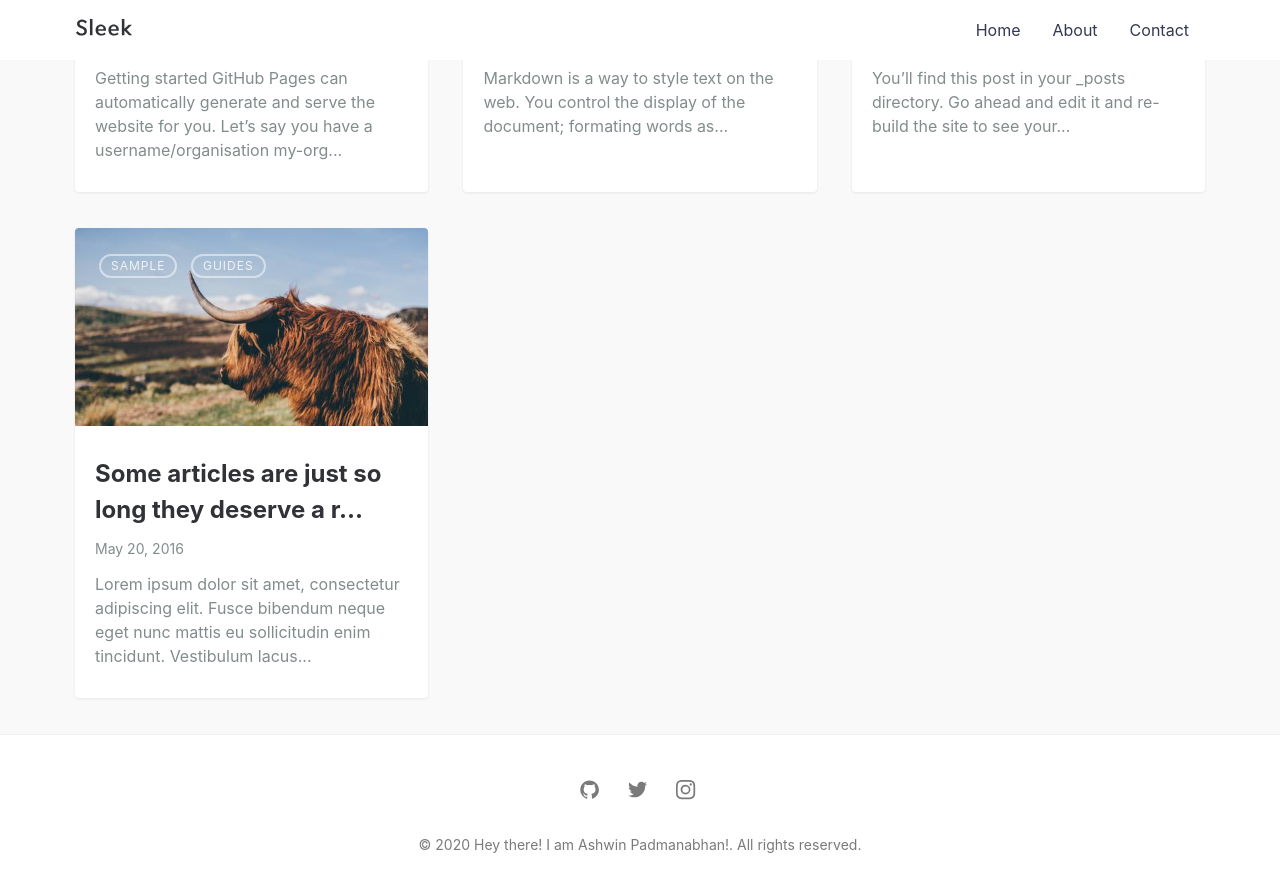
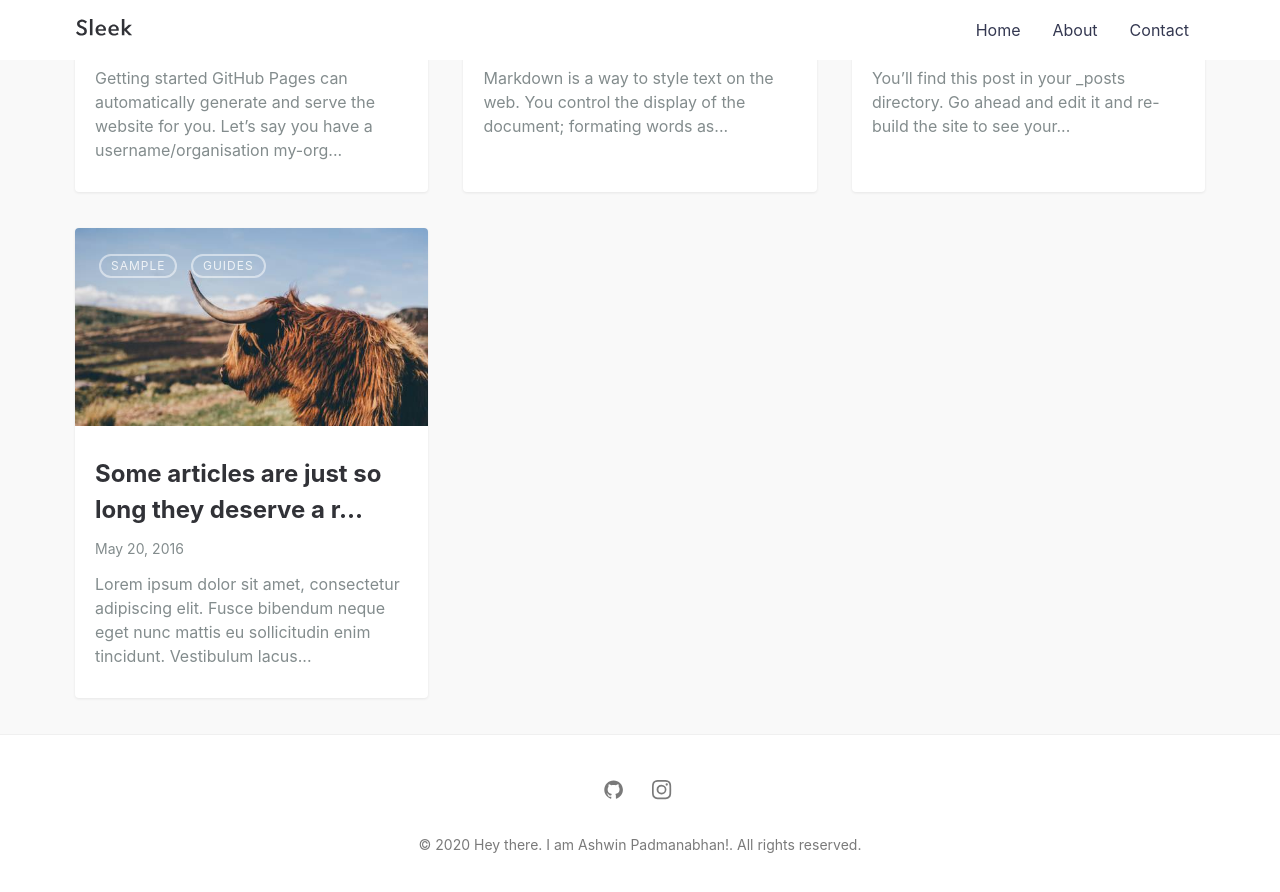
Before and after one commit to PadmanabhanAshwin/PadmanabhanAshwin.github.io, a Jekyll site: the page built from index.md, in a window 1280 px wide and 900 px high, scrolled down 899 px. Shown: the top 892 px of the window. Built offline with Jekyll 4.4.1, drawn with Linux system fonts in a browser that asks for light colours; part of the change alters nothing that is shown; some of the changed text lies outside the part shown.

```diff
--- a/_config.yml
+++ b/_config.yml
@@ -1,5 +1,5 @@
 # SITE CONFIGURATION
-title: Hey there! I am Ashwin Padmanabhan! # your site title
+title: Hey there. I am Ashwin Padmanabhan! # your site title
 author: GitHub User # You :P
 description: > # Meta description of Homepage
   Write an awesome description for your new site here. You can edit this
@@ -10,14 +10,14 @@ url: "https://padmanabhanashwin.github.io/" # the base hostname & protocol for y
 
 # SEO PLUGIN
 social:
-  name: Your Name
+  name: Ashwin Padmanabhan
   links:
-    - https://twitter.com/BenBalter
-    - https://www.facebook.com/ben.balter
-    - https://www.linkedin.com/in/BenBalter
-    - https://plus.google.com/+BenBalter
-    - https://github.com/benbalter
-    - https://keybase.io/benbalter
+    #- https://twitter.com/BenBalter
+    - https://www.facebook.com/ashwin.padmanabhan.7
+    - https://www.linkedin.com/in/ashwin-padmanabhan-03951829/
+   # - https://plus.google.com/+BenBalter
+    - https://github.com/PadmanabhanAshwin
+    #- https://keybase.io/benbalter
 
 # THEME SETTINGS
 navigation: # Navigation links
@@ -30,14 +30,14 @@ tagline: >
 
 hero_img: posts/sleek_lg.jpg # Main background image: use the path from /assets/img/ => This will output /assets/img/posts/sleek_lg.jpg
 
-email: your-email@domain.com # email for form submission
+email: ashwinpadmanabhan95@gmail.com # email for form submission
 
-twitter_username: jan_czizikow # replace with your_twitter_username or comment to remove link from footer
-github_username:  janczizikow # replace with your_github_username or comment to remove link from footer
-instagram_username: shanlongjj # replace with your_instagram_username or comment to remove link from footer
+#twitter_username: jan_czizikow # replace with your_twitter_username or comment to remove link from footer
+github_username:  PadmanabhanAshwin # replace with your_github_username or comment to remove link from footer
+instagram_username: ashwinpadmanabhan # replace with your_instagram_username or comment to remove link from footer
 
 disqus:
-  shortname: janczizikow # to enable comments replace with your_disqus_shortname
+  shortname: Ashwin # to enable comments replace with your_disqus_shortname
 
 # google_tag_manager: GTM-XXXXXXX # Uncomment to enable GTM. Replace GTM-XXXXXXX with your GTM container ID
 
```
Also changed, not shown: 9 other files.
